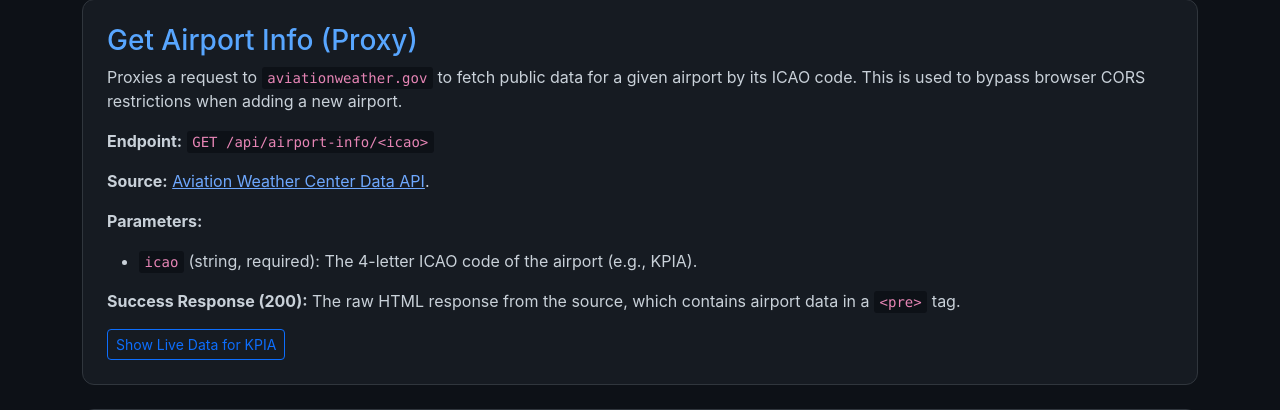
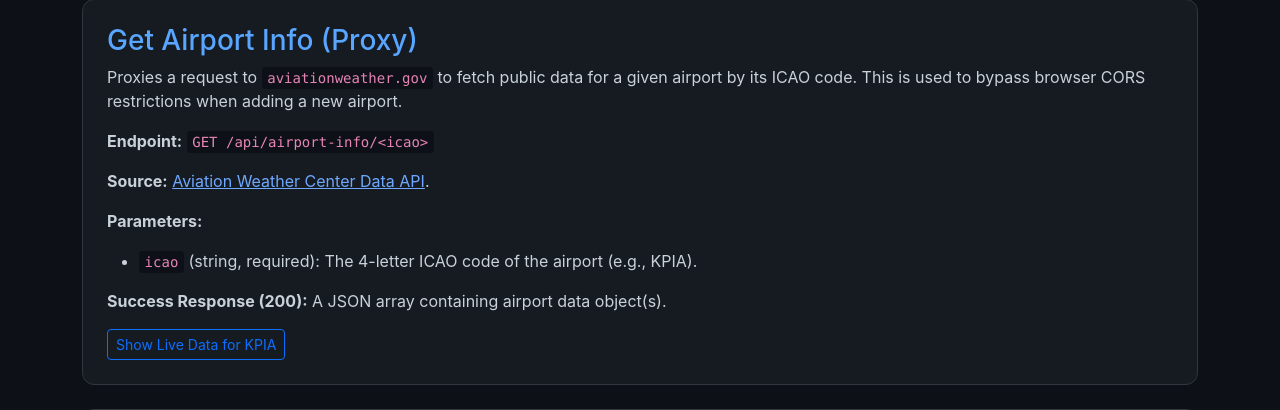
Before and after one commit to ShawnMarkOh/iropapp, a Flask app: page /api-docs in a window 1280 px wide. Shown: the part 464-874 px from the top of the page. Run offline with Flask 3, Linux system fonts and the light colour scheme; some libraries are stand-ins or nearby versions.

Commit message:
fix: Update airport-info consumers for JSON response

```diff
--- a/static/api_docs.js
+++ b/static/api_docs.js
@@ -22,23 +22,8 @@ document.addEventListener('DOMContentLoaded', () => {
         fetchData('/api/hubs', 'hubs-preview');
     });
 
-    document.getElementById('fetch-airport-info')?.addEventListener('click', async () => {
-        const previewEl = document.querySelector('#airport-info-preview pre code');
-        if (!previewEl) return;
-
-        previewEl.textContent = 'Loading...';
-        try {
-            const response = await fetch('/api/airport-info/KPIA');
-            if (!response.ok) {
-                throw new Error(`HTTP error! status: ${response.status}`);
-            }
-            const data = await response.text();
-            // Just display the raw text, which is HTML
-            previewEl.textContent = data;
-        } catch (error) {
-            console.error('Error fetching API ', error);
-            previewEl.textContent = `Error loading: ${error.message}`;
-        }
+    document.getElementById('fetch-airport-info')?.addEventListener('click', () => {
+        fetchData('/api/airport-info/KPIA', 'airport-info-preview');
     });
 
     document.getElementById('fetch-weather')?.addEventListener('click', () => {
--- a/templates/api_docs.html
+++ b/templates/api_docs.html
@@ -102,7 +102,7 @@
             <ul>
                 <li><code>icao</code> (string, required): The 4-letter ICAO code of the airport (e.g., KPIA).</li>
             </ul>
-            <p><strong>Success Response (200):</strong> The raw HTML response from the source, which contains airport data in a <code>&lt;pre&gt;</code> tag.</p>
+            <p><strong>Success Response (200):</strong> A JSON array containing airport data object(s).</p>
             <button class="btn btn-outline-primary btn-sm" type="button" data-bs-toggle="collapse" data-bs-target="#airport-info-preview" aria-expanded="false" aria-controls="airport-info-preview" id="fetch-airport-info">
                 Show Live Data for KPIA
             </button>
```
Also changed, not shown: static/airport_adder.js (+9 -19 lines).
